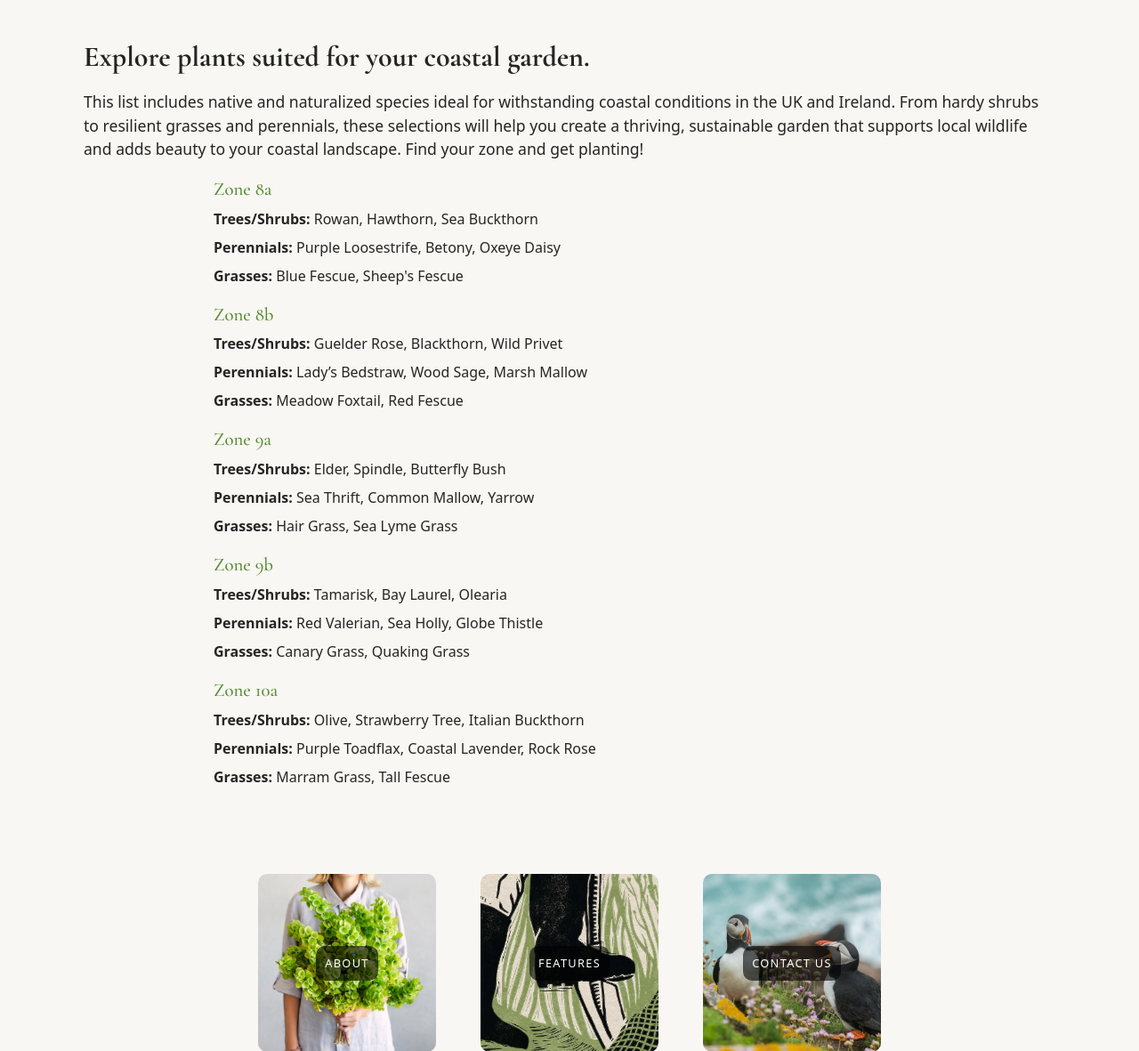
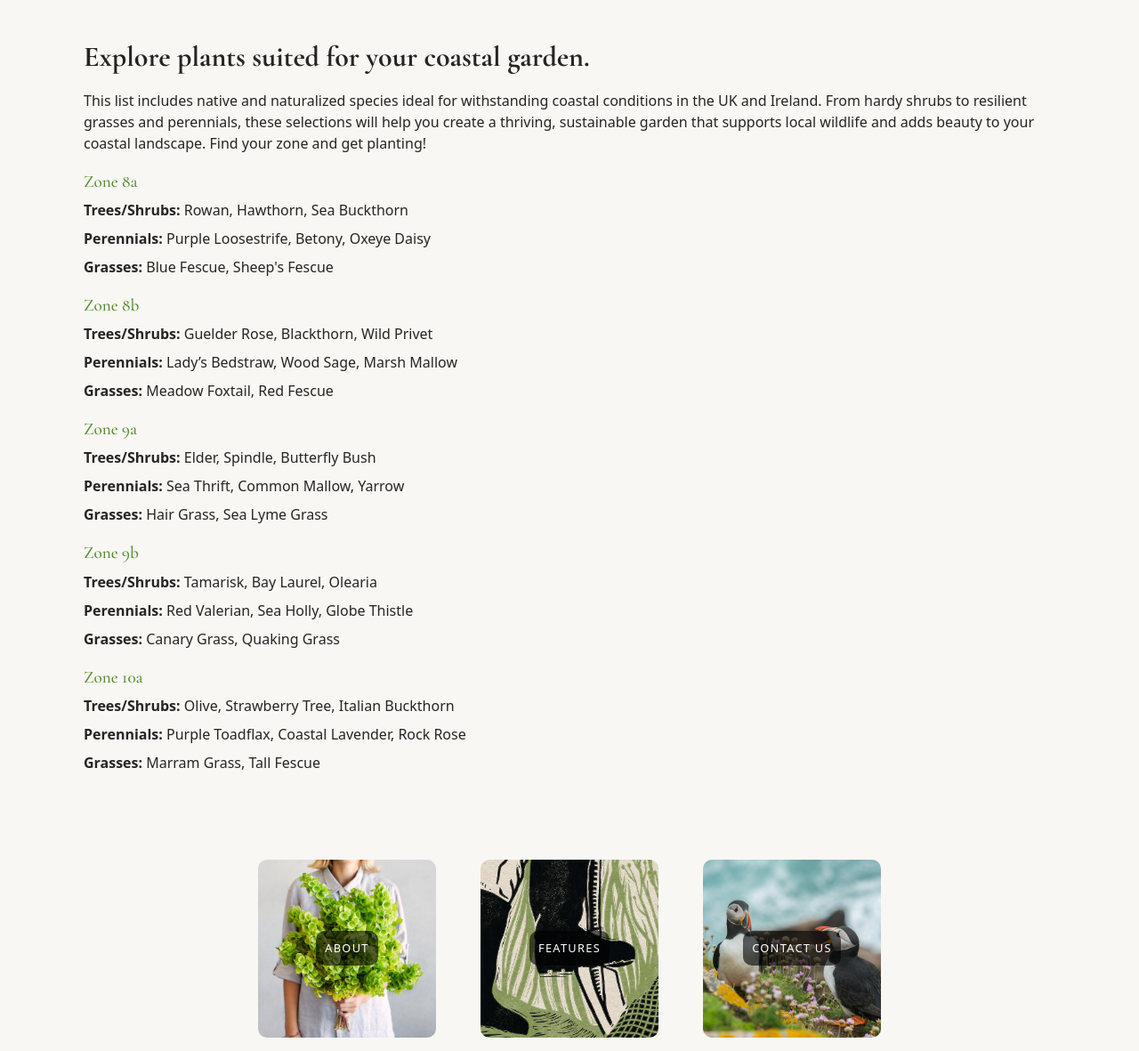
Before and after one commit to LemmenAid/coastal-gardens, a Django app: page /about/zone-map/ in a window 1280 px wide. Shown: the part 1463-2644 px from the top of the page at 89% size. Run offline with Django 4.2, Linux system fonts and the light colour scheme.

Commit message:
Add custom css to plant zone list

```diff
--- a/static/css/style.css
+++ b/static/css/style.css
@@ -312,20 +312,18 @@ body {
 }
 
 .zone-intro {
-    font-size: 1.1em;
+    font-size: 1rem;
     color: #252525;
 }
 
 .zone-list {
-    max-width: 800px;
-    margin: 0 auto;
     color: #252525;
 }
 
 .zone-list h3 {
     color: #558b2f;
     font-family: "Cormorant Garamond", serif;
-    font-size: 1.3em;
+    font-size: 1.2rem;
     margin-top: 20px;
 }
 
@@ -336,7 +334,7 @@ body {
 
 .zone-list li {
     margin-bottom: 8px;
-    font-size: 1em;
+    font-size: 1rem;
 }
 
 
```
Also changed, not shown: 1 other file.
